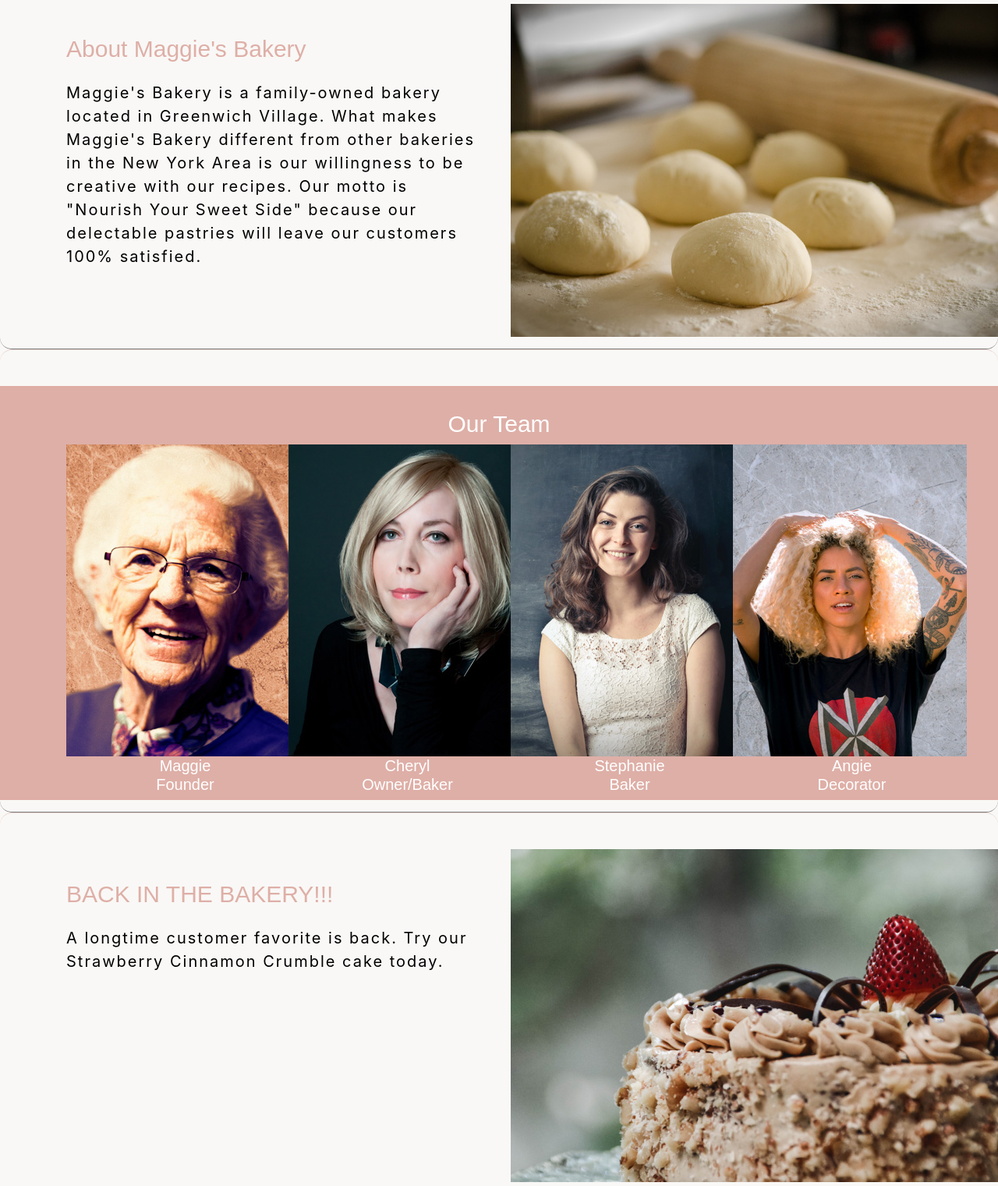
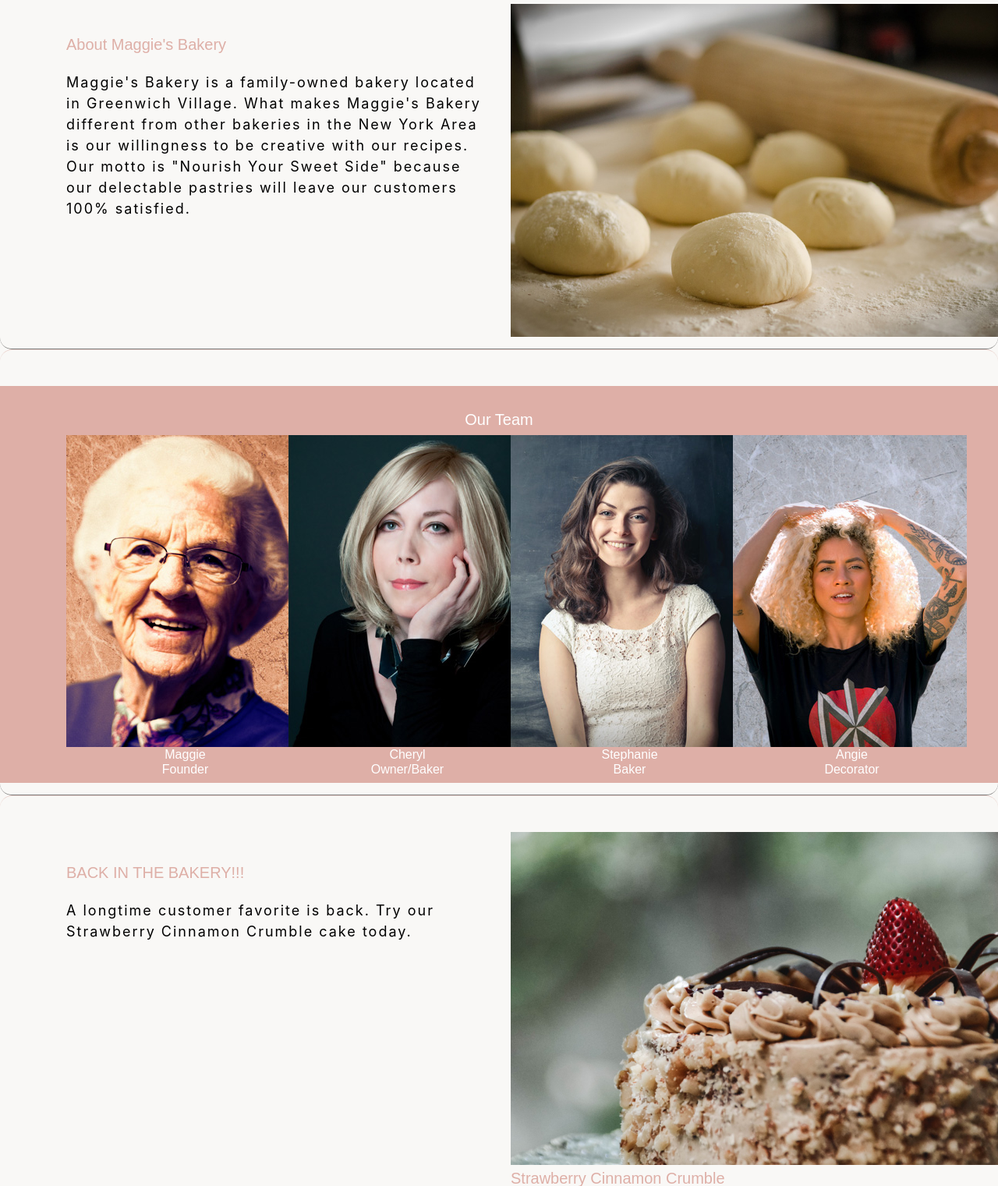
Before and after one commit to mfranl95/MaggiesBakery, a PHP site: page / in a window 1280 px wide. Shown: the part 921-2442 px from the top of the page at 78% size. Run offline with PHP 8.4, Linux system fonts and the light colour scheme; some web fonts are replaced.

Commit message:
Update main.css

```diff
--- a/css/main.css
+++ b/css/main.css
@@ -135,7 +135,7 @@ letter-spacing: 2px;
 }
 
 .about-text h2{
-	font-size: 30px;
+	font-size: 20px;
 	color: #deafa7;
 	vertical-align: middle;
 	text-align: center;
@@ -146,7 +146,7 @@ letter-spacing: 2px;
 }
 
 .about-text p{
-	font-size: 20px;
+	font-size: 18px;
 	color: #000;
 	vertical-align: middle;
 	margin-top: 5px;
@@ -166,20 +166,20 @@ letter-spacing: 2px;
 	color: #fff;
 	text-align: center;
 	vertical-align: middle;
-	font-size: 30px;
+	font-size: 20px;
 	margin-top: 15px;
 	padding-top: 15px;
 	font-family: "omnes-pro",sans-serif;
 }
 
 .col-md-3 h3{
-	font-size: 20px;
+	font-size: 16px;
 	color: #fff;
 	text-align: center;
 	vertical-align: middle;
 	margin-left: 25px;
 	padding-left: 25px;
-	font-family: "blue-goblet", sans-serif;
+	font-family: "omnes-pro", sans-serif;
 }
 
 /*Best-Seller CSS */
```
